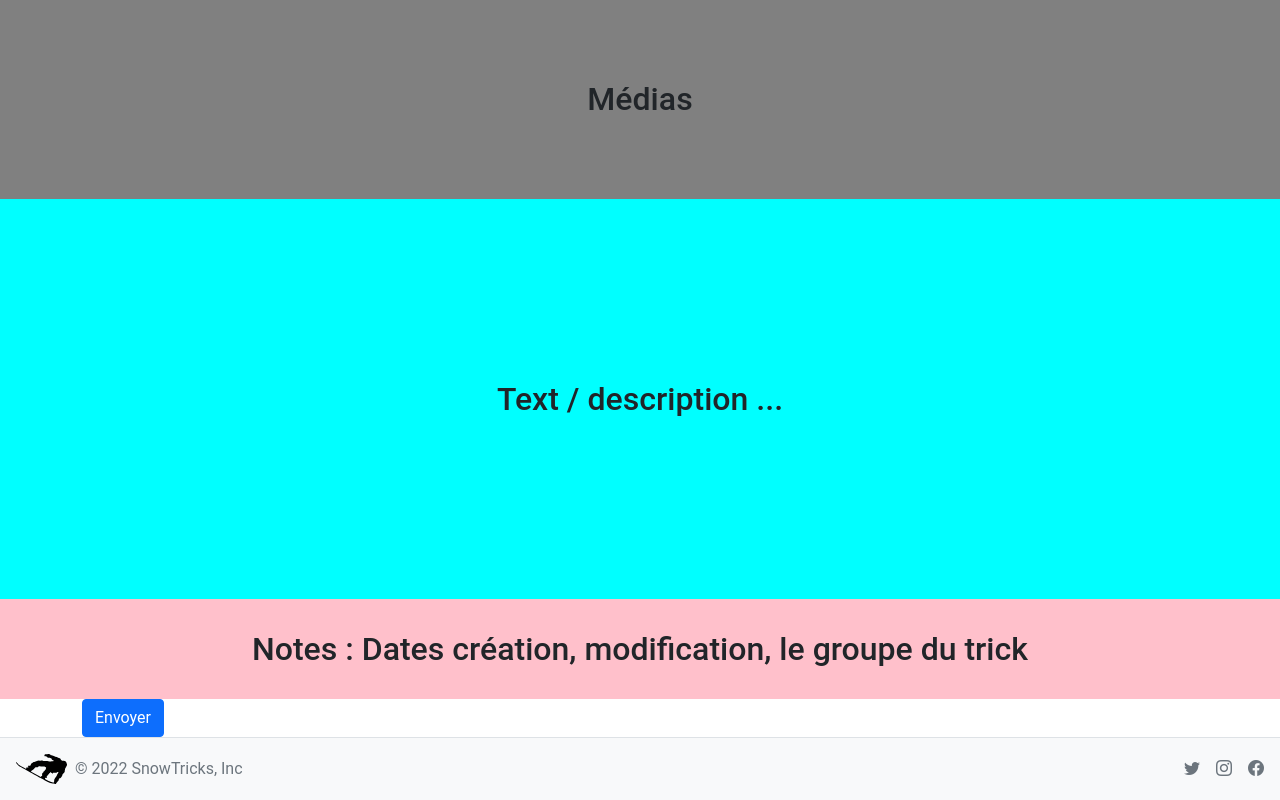
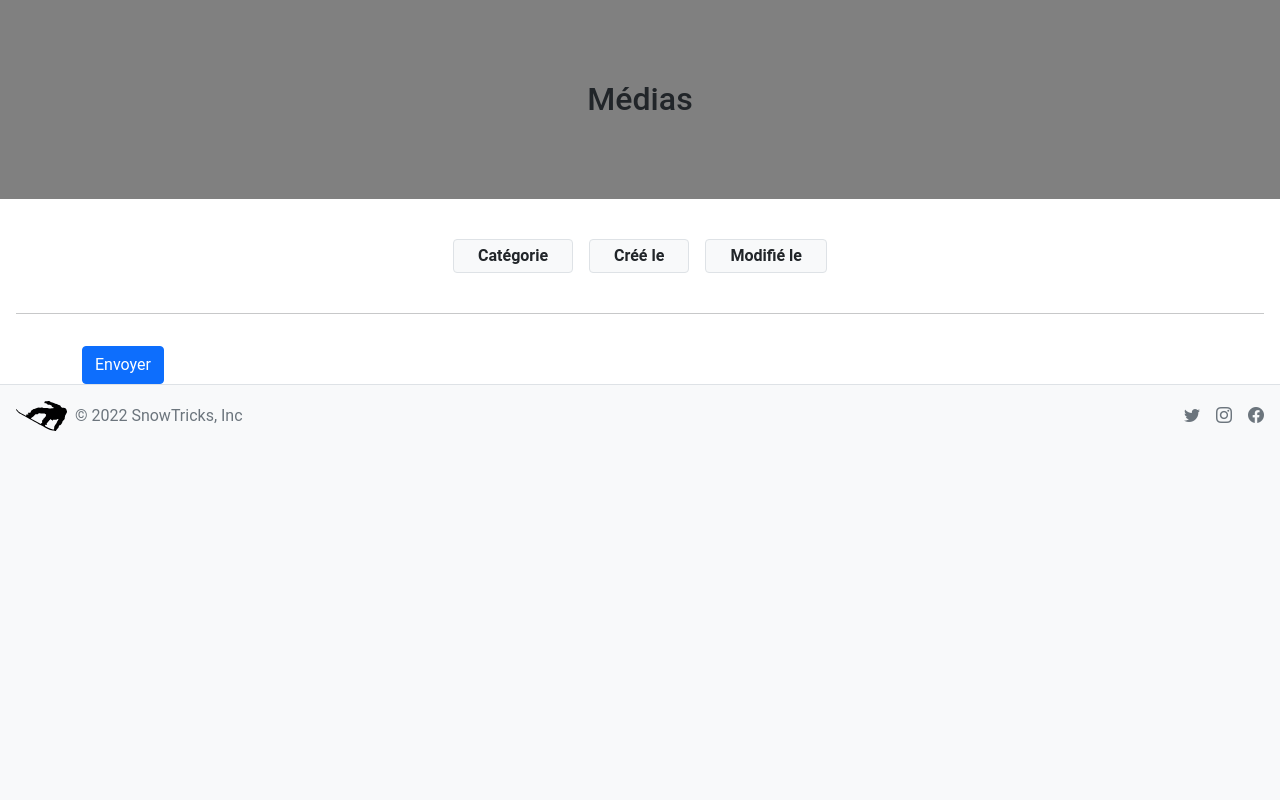
Before and after one commit to Mickaelr20/SnowTricks, a Symfony app: template templates/trick/view.html.twig in a window 1280 px wide. Shown: the part 459-1259 px from the top of the page. After the commit the page ends 890 px from the top, so only its background shows below. Run offline with Twig, Linux system fonts and the light colour scheme; the template is opened without the code that fills it, so the values that code supplies are empty; some libraries are stand-ins or nearby versions.

Commit message:
affichage info création / modification tricks

```diff
--- a/composer.json
+++ b/composer.json
@@ -43,6 +43,7 @@
         "symfony/webpack-encore-bundle": "^1.12",
         "symfony/yaml": "*",
         "twig/extra-bundle": "^2.12|^3.0",
+        "twig/intl-extra": "^3.4",
         "twig/twig": "^2.12|^3.0"
     },
     "require-dev": {
--- a/templates/trick/view.html.twig
+++ b/templates/trick/view.html.twig
@@ -33,26 +33,39 @@
     </div>
   </div>
 
-  <div class=""
+  <section class="px-3 mb-3"
     style="height: 200px;background-color: grey;text-align: center;display: flex;">
     <h2 style="margin: auto;">
       Médias
     </h2>
-  </div>
+  </section>
 
-  <div class=""
-    style="height: 400px;background-color: cyan;text-align: center;display: flex;">
-    <h2 style="margin: auto;">
-      Text / description ...
-    </h2>
-  </div>
+  <section class="px-3 mb-3">
+    {{ trick.description }}
+  </section>
 
-  <div class=""
-    style="height: 100px;background-color: pink;text-align: center;display: flex;">
-    <h2 style="margin: auto;">
-      Notes : Dates création, modification, le groupe du trick
-    </h2>
-  </div>
+  <section class="px-3 mb-3">
+    <div class="row">
+      <div class="d-flex flex-row justify-content-center flex-wrap">
+        <div class="rounded m-2 p-1 px-4 bg-light border">
+          <b>Catégorie</b><br />
+          {{ trick.category }}
+        </div>
+        <div class="rounded m-2 p-1 px-4 bg-light border">
+          <b>Créé le</b><br />
+          {{ trick.created|format_datetime() }}
+        </div>
+        <div class="rounded m-2 p-1 px-4 bg-light border">
+          <b>Modifié le</b><br />
+          {{ trick.modified|format_datetime() }}
+        </div>
+      </div>
+    </div>
+  </section>
+
+  <section class="px-3 mb-3">
+    <hr />
+  </section>
 
   <div class="container">
     {{ form_start(form_comment) }}
@@ -61,9 +74,9 @@
     {{ form_end(form_comment) }}
   </div>
 
-    <div class="container">
-        <!-- example de commentaire -->
-    </div>
+  <div class="container">
+    <!-- example de commentaire -->
+  </div>
 {% endblock %}
 
 {% block stylesheets_bottom %}
```
Also changed, not shown: 1 other file.
